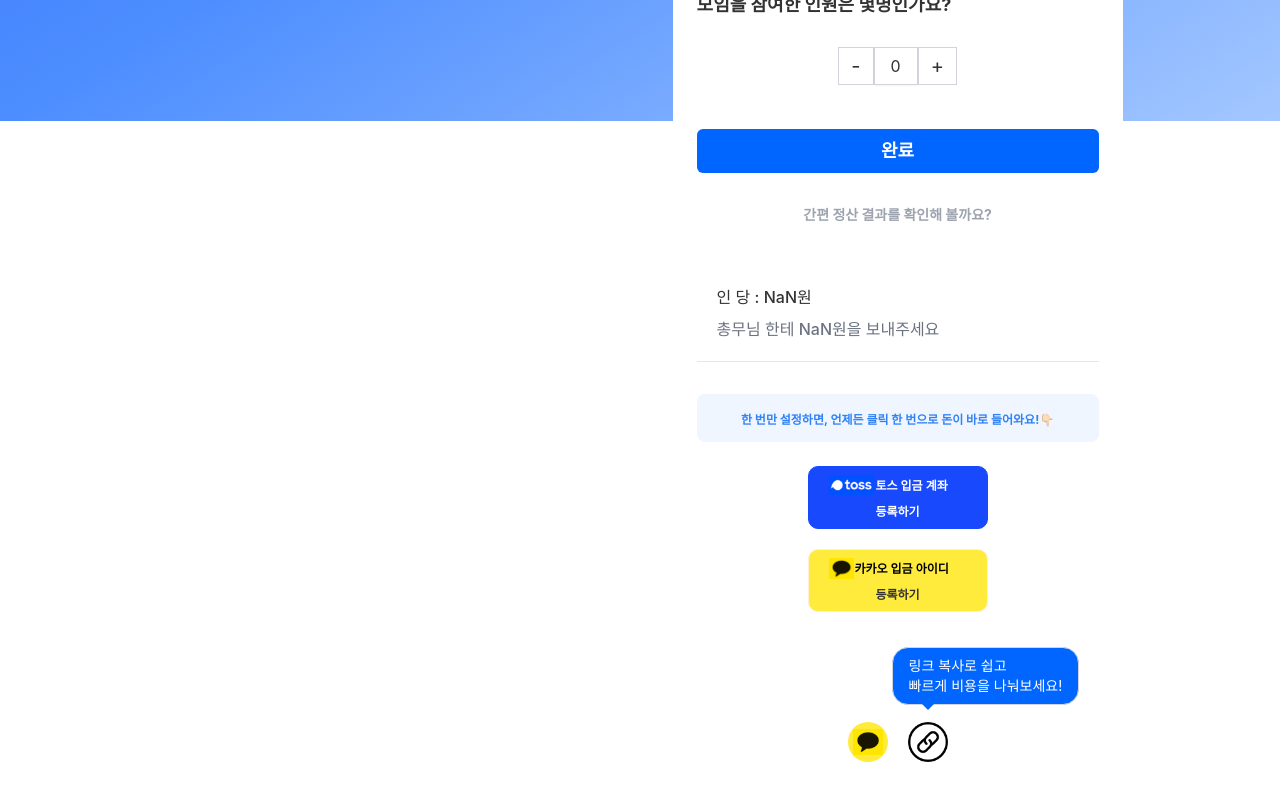
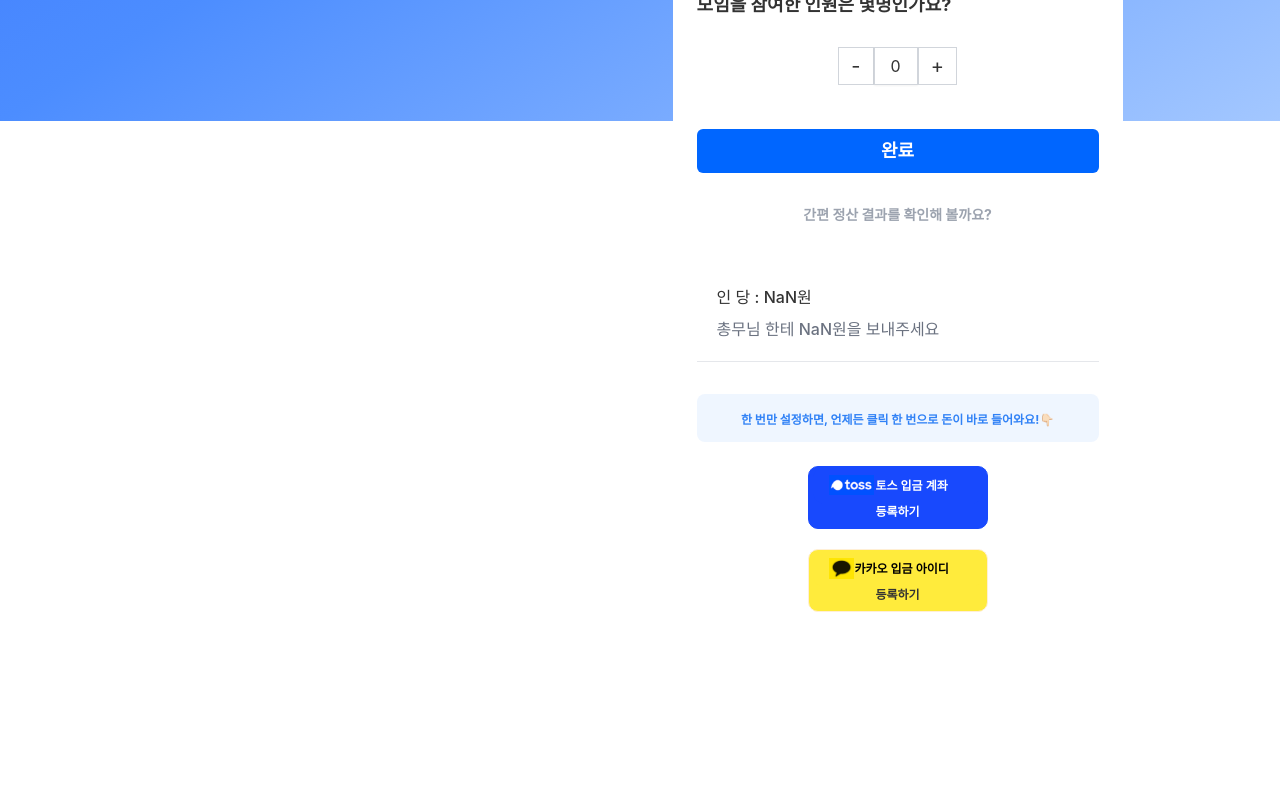
Before and after one commit to MoonJunYoung/nbbang-frontend, a React (Vite) app: page /simple-settlement/1 in a window 1280 px wide. Shown: the part 679-1479 px from the top of the page. After the commit the page ends 1339 px from the top, so only its background shows below. Built offline with nearby package versions, Linux system fonts and the light colour scheme; no server answers; a web font is replaced by a local one.

Commit message:
fix:간편정산 금액 기입전 공유 기능을 활성을 막는다

```diff
--- a/src/pages/simpleSettlementPage/index.jsx
+++ b/src/pages/simpleSettlementPage/index.jsx
@@ -118,6 +118,7 @@ const SimpleSettlement = () => {
                     setKakaoModalOpen={setKakaoModalOpen}
                 />
             </section>
+            {meetingData?.simple_member_amount ? (
                 <section className="flex justify-center items-center gap-5 py-10 mt-[70px]">
                     <KakaoShare meetingName={meetingData} />
                     <div className="relative">
@@ -128,6 +129,9 @@ const SimpleSettlement = () => {
                         </div>
                     </div>
                 </section>
+            ) : (
+                <div className="pt-12"></div>
+            )}
         </>
     );
 };
```
Lines whose indentation alone changed are shown as unchanged.
